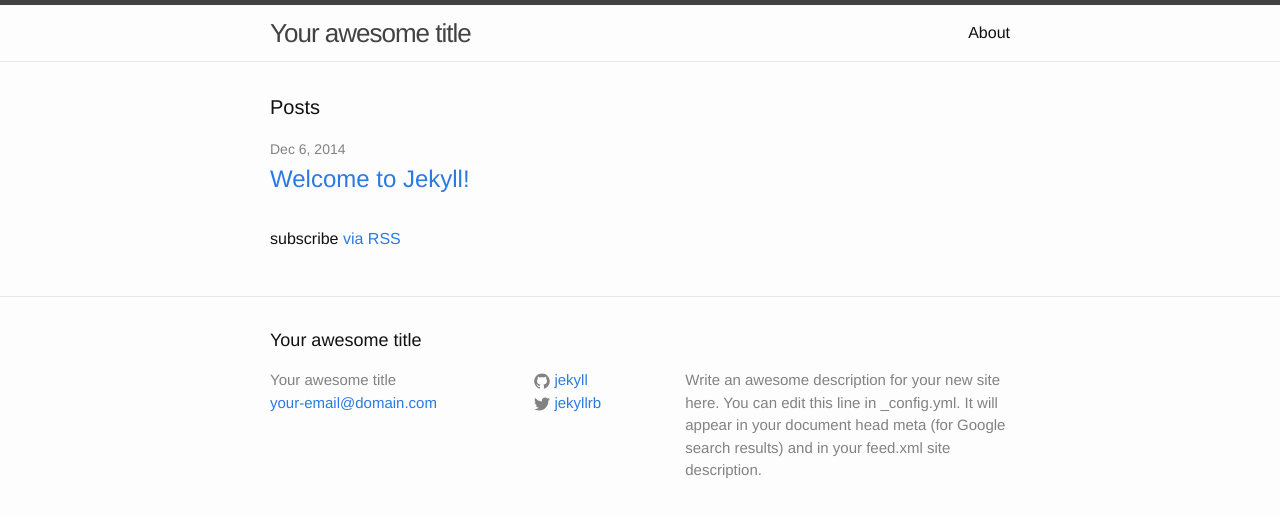
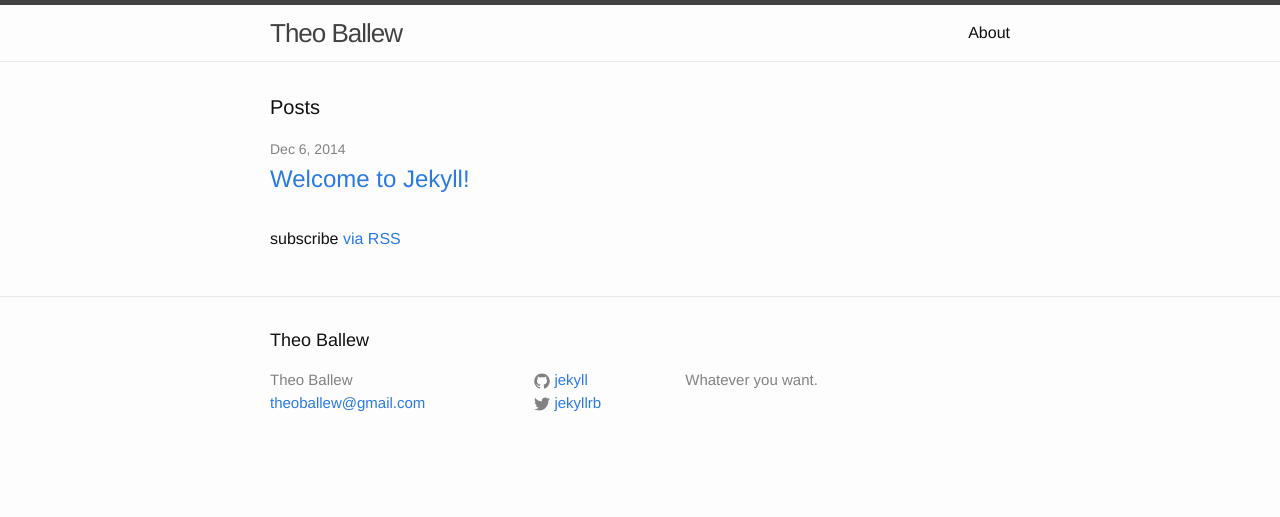
Before and after one commit to void--/theoballew, a Jekyll site: the page built from index.html, in a window 1280 px wide. Shown: the top 517 px of the page. Built offline with Jekyll 4.4.1, drawn with Linux system fonts in a browser that asks for light colours.

Commit message:
updated config file

```diff
--- a/_config.yml
+++ b/_config.yml
@@ -1,12 +1,10 @@
 # Site settings
-title: Your awesome title
-email: your-email@domain.com
+title: Theo Ballew
+email: theoballew@gmail.com
 description: > # this means to ignore newlines until "baseurl:"
-  Write an awesome description for your new site here. You can edit this
-  line in _config.yml. It will appear in your document head meta (for
-  Google search results) and in your feed.xml site description.
+  Whatever you want.
 baseurl: "" # the subpath of your site, e.g. /blog/
-url: "http://yourdomain.com" # the base hostname & protocol for your site
+url: "http://theoballew.com" # the base hostname & protocol for your site
 twitter_username: jekyllrb
 github_username:  jekyll
 
```
